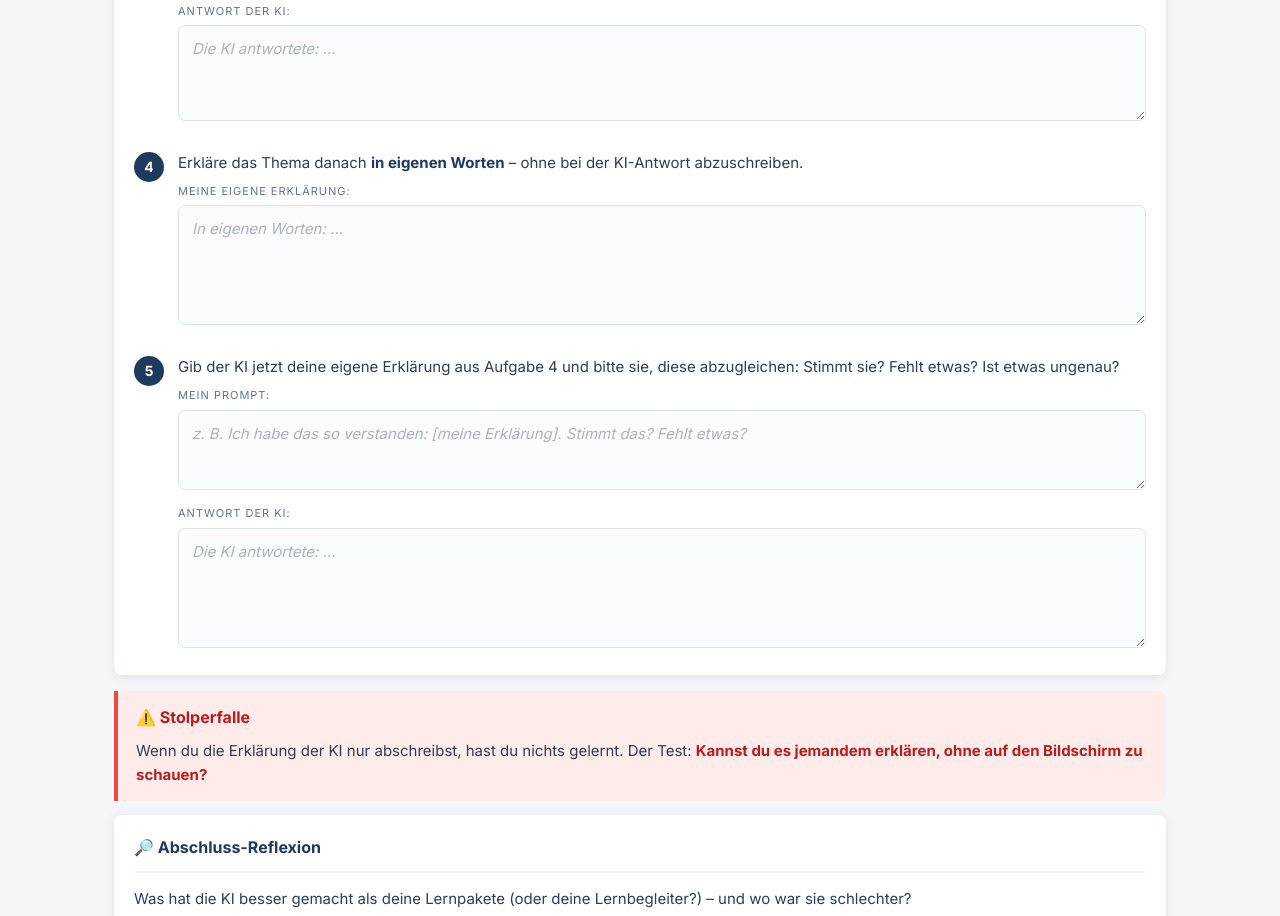
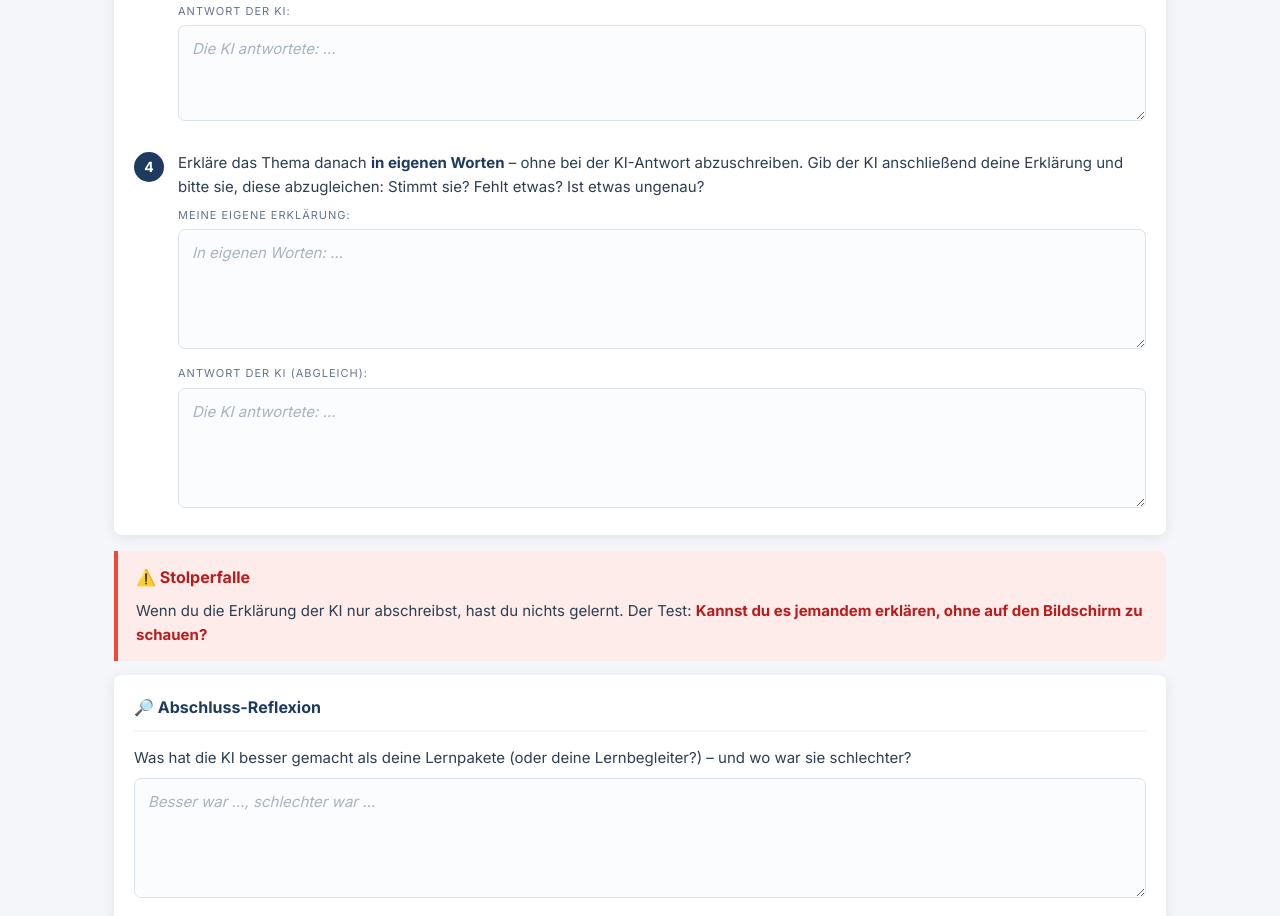
Before and after one commit to LehrerHer/lehrer-homepage, a plain HTML site: page materialien/informatik_ki-werkstatt-modul-c1-lernpartner_jg8-10_2026-08.html in a window 1280 px wide. Shown: the part 1321-2237 px from the top of the page. Drawn offline with Linux system fonts and the light colour scheme; no server answers.

Commit message:
KI-Werkstatt C.1: Aufgabe 5 entfernt, KI-Antwort in Aufgabe 4 integriert
- Prompt-Feld aus Aufgabe 5 entfernt (unnötig)
- Antwort-der-KI-Feld aus Aufgabe 5 wird jetzt Teil von Aufgabe 4 (Abgleich der eigenen Erklärung)

```diff
--- a/materialien/informatik_ki-werkstatt-modul-c1-lernpartner_jg8-10_2026-08.html
+++ b/materialien/informatik_ki-werkstatt-modul-c1-lernpartner_jg8-10_2026-08.html
@@ -293,20 +293,11 @@ textarea::placeholder, input[type="text"]::placeholder { color: #a7b3bf; font-st
     <div class="schritt">
       <span class="schritt-nr">4</span>
       <div class="schritt-body">
-        <p class="aufgabe-text">Erkläre das Thema danach <strong>in eigenen Worten</strong> – ohne bei der KI-Antwort abzuschreiben.</p>
+        <p class="aufgabe-text">Erkläre das Thema danach <strong>in eigenen Worten</strong> – ohne bei der KI-Antwort abzuschreiben. Gib der KI anschließend deine Erklärung und bitte sie, diese abzugleichen: Stimmt sie? Fehlt etwas? Ist etwas ungenau?</p>
         <span class="antwort-label">Meine eigene Erklärung:</span>
         <textarea id="km-c1-eigene-erklaerung" data-km-persist placeholder="In eigenen Worten: …" rows="4"></textarea>
-      </div>
-    </div>
-
-    <div class="schritt">
-      <span class="schritt-nr">5</span>
-      <div class="schritt-body">
-        <p class="aufgabe-text">Gib der KI jetzt deine eigene Erklärung aus Aufgabe 4 und bitte sie, diese abzugleichen: Stimmt sie? Fehlt etwas? Ist etwas ungenau?</p>
-        <span class="antwort-label">Mein Prompt:</span>
-        <textarea id="km-c1-prompt5" data-km-persist placeholder="z. B. Ich habe das so verstanden: [meine Erklärung]. Stimmt das? Fehlt etwas?" rows="2"></textarea>
-        <span class="antwort-label">Antwort der KI:</span>
-        <textarea id="km-c1-antwort5" data-km-persist placeholder="Die KI antwortete: …" rows="4"></textarea>
+        <span class="antwort-label">Antwort der KI (Abgleich):</span>
+        <textarea id="km-c1-abgleich-antwort" data-km-persist placeholder="Die KI antwortete: …" rows="4"></textarea>
       </div>
     </div>
   </div>
```
